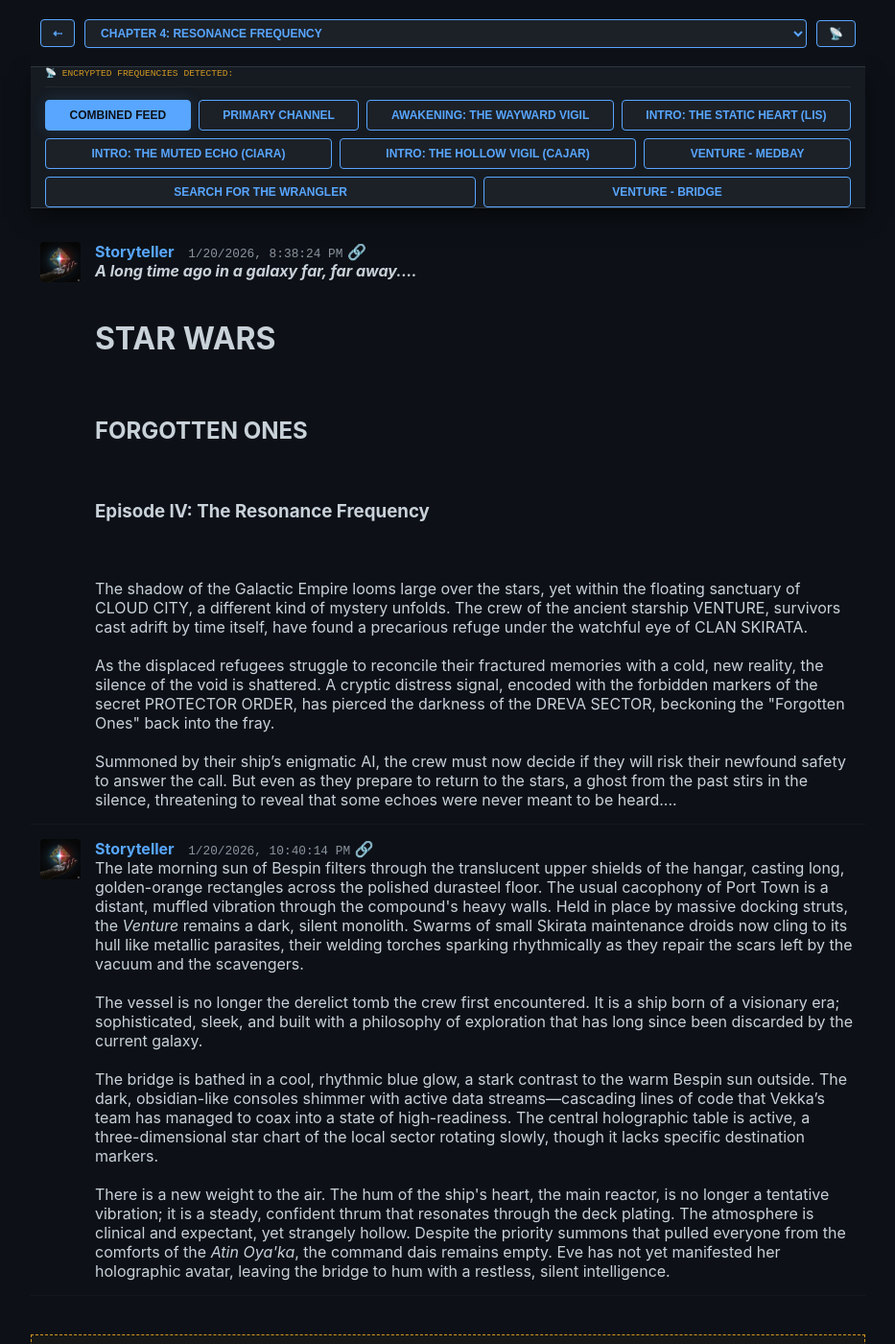
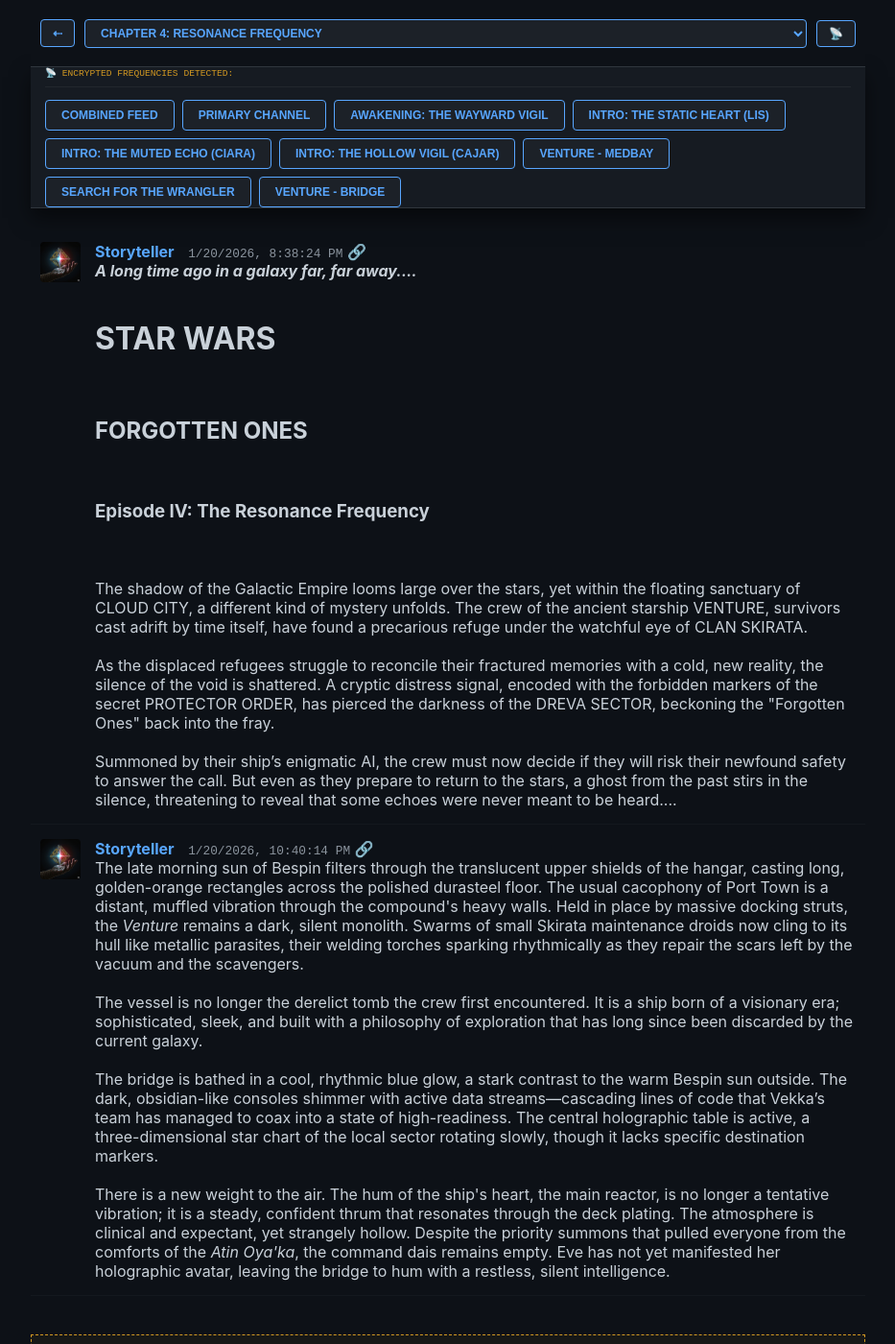
Before and after one commit to alicia86/SW_ForgottenOnes, a Jekyll site: the page built from logs.md, in a window 1280 px wide and 1400 px high. Shown: the whole window at 96% size, without its empty margins (173-1106 px from the left). Built offline with Jekyll 4.4.1, drawn with Linux system fonts in a browser that asks for light colours; some of the changed text lies outside the part shown.

Commit message:
complete overhaul of json-viewer and logs.md

```diff
--- a/_layouts/json-viewer.html
+++ b/_layouts/json-viewer.html
@@ -2,24 +2,29 @@
 layout: default
 ---
 <style>
+    /* 1. CONTAINER & STICKY STABILIZATION */
     .log-container-json {
         width: 100%;
         max-width: 900px;
         margin: 0 auto;
         padding-top: 20px;
+        /* REQUIRED: Sticky items fail if overflow is hidden here */
+        overflow: visible !important;
     }
-    /* --- SECONDARY STICKY BAR (Frequency Switcher) --- */
+
+    /* 2. SECONDARY STICKY BAR (Frequency Switcher) */
     .frequency-nav-bar {
         position: -webkit-sticky;
         position: sticky;
-        top: var(--header-height); /* Sticks flush under Frozen Nav */
+        top: var(--header-height); /* Pins flush under Frozen Nav */
         z-index: 4500;
         background: var(--panel-bg);
         border-bottom: 1px solid var(--gh-border);
         padding: 12px 0;
-        display: none; /* Controlled by JS */
+        display: none; /* Controlled by JS buildFrequencyBar */
         box-shadow: 0 10px 20px rgba(0,0,0,0.5);
     }
+
     .freq-container {
         display: flex;
         flex-wrap: wrap;
@@ -40,29 +45,39 @@
         border-bottom: 1px solid rgba(255,255,255,0.05);
         margin-bottom: 5px;
     }
-    .freq-btn {
-        flex: 1 1 auto;
-        min-width: 120px;
-        justify-content: center;
+
+    /* 3. MESSAGE FEED STYLING */
+    .message-group {
+        display: flex;
+        padding: 15px 10px;
+        border-bottom: 1px solid rgba(48, 54, 61, 0.2);
+        transition: background 0.3s;
     }
 
-    .freq-btn.active {
-        background: var(--sw-blue) !important;
-        color: #0d1117 !important;
-        box-shadow: 0 0 15px var(--sw-glow);
+    .avatar-container {
+        width: 42px;
+        height: 42px;
+        margin-right: 15px;
+        flex-shrink: 0;
+        background: #1c2128;
+        border-radius: 4px;
+        overflow: hidden;
     }
 
-    /* --- MESSAGE FEED LAYOUT --- */
-    .message-group { display: flex; padding: 15px 10px; border-bottom: 1px solid rgba(48, 54, 61, 0.2); transition: background 0.3s; }
+    .avatar {
+        width: 100%;
+        height: 100%;
+        object-fit: cover;
+        opacity: 0;
+        transition: opacity 0.3s;
+    }
 
-    .avatar-container { width: 42px; height: 42px; margin-right: 15px; flex-shrink: 0; background: #1c2128; border-radius: 4px; overflow: hidden; }
-    .avatar { width: 100%; height: 100%; object-fit: cover; opacity: 0; transition: opacity 0.3s; }
     .avatar.loaded { opacity: 1; }
 
     .msg-body { flex-grow: 1; min-width: 0; }
     .username { color: var(--sw-blue); font-weight: bold; margin-right: 10px; }
 
-    /* Frequency Shift Dividers */
+    /* 4. TRANSITIONS & HIGHLIGHTS */
     .channel-transition {
         display: flex; align-items: center; justify-content: center;
         margin: 40px 0 20px; padding: 15px;
@@ -70,19 +85,18 @@
         color: var(--sw-blue); font-family: monospace; font-size: 0.75rem;
         letter-spacing: 2px; text-transform: uppercase; cursor: pointer;
     }
-    .channel-transition:hover { background: rgba(88,166,255,0.1); color: var(--sw-yellow); }
 
-    /* Highlights for Copied Links */
     .message-group:target, .highlight-flash {
         background: rgba(210, 153, 34, 0.15) !important;
         border-left: 3px solid var(--sw-yellow);
     }
 
+    /* 5. MOBILE OVERRIDES */
     @media (max-width: 600px) {
         .log-container-json { padding: 5px; }
         .username { font-size: 0.95rem; }
         .timestamp { font-size: 0.7rem; display: block; margin-top: 2px; }
-        .frequency-nav-bar { top: var(--header-height); } /* Maintain stickiness */
+        .frequency-nav-bar { top: var(--header-height); }
     }
 </style>
 
@@ -99,8 +113,7 @@
 </header>
 
 <div id="frequency-selector" class="frequency-nav-bar">
-    <div class="freq-container" id="freq-buttons-target">
-        </div>
+    <div class="freq-container" id="freq-buttons-target"></div>
 </div>
 
 <div class="log-container-json">
@@ -129,55 +145,53 @@
                 picker.appendChild(opt);
             });
 
-            // Auto-load the first (latest) entry in the manifest
             if (manifest.length > 0) {
                 loadChapter(manifest[0].file);
             }
         } catch (e) {
-            console.error("Manifest failed to load", e);
+            document.getElementById('viewer-output').innerHTML = `<b style="color:red">COMMS ERROR: ${e.message}</b>`;
         }
     }
 
-    // Run on load
-    window.onload = init;
-
+    /**
+     * CHAPTER LOADING: Fetch individual JSON transmission
+     */
     async function loadChapter(jsonFile) {
         if (!jsonFile) return;
         const output = document.getElementById('viewer-output');
-        output.innerHTML = "<em>Opening Comms Frequency...</em>";
+        output.innerHTML = "<em>Decrypting Data Stream...</em>";
 
         try {
             const response = await fetch("{{ '/Chapter_Logs/JSON/' | relative_url }}" + jsonFile);
             const data = await response.json();
             fullData = Array.isArray(data) ? data : (data.messages || []);
 
-            // 1. DEEP PRE-SCAN: Identify Main Channel vs Threads
+            // Pre-scan for Thread Names and Main Channel ID
             channelMap = {};
             let parentCounts = {};
-
             fullData.forEach(m => {
                 if (m.thread) {
-                    // Map the thread ID to its Name
                     channelMap[m.thread.id] = m.thread.name.toUpperCase();
-                    // Count occurrences of parent IDs to find the Master Channel
                     if (m.thread.parent_id) {
                         parentCounts[m.thread.parent_id] = (parentCounts[m.thread.parent_id] || 0) + 1;
                     }
                 }
             });
 
-            // The ID most frequently cited as a parent is our Main Channel
             mainChannelId = Object.keys(parentCounts).reduce((a, b) => parentCounts[a] > parentCounts[b] ? a : b, null);
-
-            // Fallback: If no threads exist, the only channel present is the main one
             if (!mainChannelId && fullData.length > 0) mainChannelId = fullData[0].channel_id;
 
             buildFrequencyBar();
             renderFeed('all');
+            window.scrollTo(0, 0);
         } catch (err) {
-            output.innerHTML = `<b style="color:red">COMMS ERROR: ${err.message}</b>`;
+            output.innerHTML = `<b style="color:red">DATA CORRUPTION: ${err.message}</b>`;
         }
     }
+
+    /**
+     * FEED RENDERING: Handle Markdown, Avatars, and Shifting
+     */
     function renderFeed(filterId) {
         const output = document.getElementById('viewer-output');
         output.innerHTML = "";
@@ -187,38 +201,32 @@
             btn.classList.toggle('active', btn.getAttribute('data-id') === filterId);
         });
 
-        // Filter logic: 'all' shows everything, otherwise show specific channel or thread
         const messages = filterId === 'all' ? fullData : fullData.filter(m => m.channel_id === filterId || (m.thread && m.thread.id === filterId));
 
         messages.forEach(msg => {
             const isThreadStarter = (msg.thread && msg.channel_id === mainChannelId);
-            const actualChannel = (msg.thread && msg.channel_id === mainChannelId) ? msg.thread.id : msg.channel_id;
+            const actualChannel = isThreadStarter ? msg.thread.id : msg.channel_id;
 
-            // 2. SMART FREQUENCY SHIFT (Combined Feed Only)
-            // We shift if the channel changes, but NOT if it's a thread starter message
+            // Frequency Shift Marker
             if (filterId === 'all' && lastChannelId !== null && actualChannel !== lastChannelId && !isThreadStarter) {
-                const shiftName = channelMap[actualChannel] || "MAIN CHANNEL";
+                const shiftName = channelMap[actualChannel] || "PRIMARY FREQUENCY";
                 const transition = document.createElement('div');
                 transition.className = 'channel-transition';
                 transition.innerHTML = `📡 FREQUENCY SHIFT >> ${shiftName}`;
                 transition.onclick = () => renderFeed(actualChannel);
                 output.appendChild(transition);
             }
-
-            // Don't count thread starters as a "shift" yet, wait for the actual thread messages
             if (!isThreadStarter) lastChannelId = actualChannel;
 
-            // 3. RENDER THREAD STARTER AS DIVIDER
+            // Thread Creation Divider
             if (isThreadStarter) {
                 const div = document.createElement('div');
                 div.className = 'channel-transition';
-                div.style.background = "rgba(210, 153, 34, 0.05)";
-                div.style.borderColor = "var(--sw-yellow)";
-                div.style.color = "var(--sw-yellow)";
-                div.innerHTML = `📂 THREAD CREATED: ${msg.thread.name} (OPEN)`;
+                div.style.cssText = "background:rgba(210,153,34,0.05); border-color:var(--sw-yellow); color:var(--sw-yellow);";
+                div.innerHTML = `📂 NEW ENCRYPTED CHANNEL: ${msg.thread.name} (OPEN)`;
                 div.onclick = () => renderFeed(msg.thread.id);
                 output.appendChild(div);
-                return; // Don't render the raw JSON text for the starter message
+                return;
             }
 
             const group = document.createElement('div');
@@ -335,9 +308,7 @@
         const uniqueChannels = [...new Set(fullData.map(m => m.channel_id))];
 
         if (uniqueChannels.length <= 1) {
-            bar.style.display = 'none';
-            toggleBtn.style.display = 'none';
-            return;
+            bar.style.display = 'none'; toggleBtn.style.display = 'none'; return;
         }
 
         toggleBtn.style.display = 'block';
@@ -345,13 +316,44 @@
 
         let html = `<div class="comms-status">📡 Encrypted Frequencies Detected:</div>`;
         html += `<button class="freq-btn active" data-id="all" onclick="renderFeed('all')">COMBINED FEED</button>`;
-
         uniqueChannels.forEach(id => {
-            const name = channelMap[id] || "PRIMARY CHANNEL";
-            html += `<button class="freq-btn" data-id="${id}" onclick="renderFeed('${id}')">${name}</button>`;
+            html += `<button class="freq-btn" data-id="${id}" onclick="renderFeed('${id}')">${channelMap[id] || "PRIMARY CHANNEL"}</button>`;
         });
         target.innerHTML = html;
     }
+
+    function silentLoadAvatars() {
+        document.querySelectorAll('.lazy-load').forEach(img => {
+            const realSrc = img.getAttribute('data-src');
+            const probe = new Image();
+            probe.src = realSrc;
+            probe.onload = () => { img.src = realSrc; img.classList.add('loaded'); };
+            probe.onerror = () => { img.src = DEFAULT_AVATAR; img.classList.add('loaded'); };
+        });
+    }
+
+    function jumpToMessage(msgId, chanId) {
+        renderFeed('all');
+        setTimeout(() => {
+            const target = document.getElementById(`msg-${msgId}`);
+            if (target) {
+                target.scrollIntoView({ behavior: 'smooth', block: 'center' });
+                target.classList.add('highlight-flash');
+                setTimeout(() => target.classList.remove('highlight-flash'), 2000);
+            }
+        }, 100);
+    }
+
+    function copyMsgLink(e, id) {
+        e.preventDefault();
+        const url = window.location.origin + window.location.pathname + "#msg-" + id;
+        navigator.clipboard.writeText(url).then(() => {
+            const el = document.getElementById("msg-" + id);
+            el.classList.add('highlight-flash');
+            setTimeout(() => el.classList.remove('highlight-flash'), 1000);
+        });
+    }
+
+    // Fire it up
+    document.addEventListener("DOMContentLoaded", init);
 </script>
-</body>
-</html>
--- a/logs.md
+++ b/logs.md
@@ -1,30 +1,4 @@
 ---
 layout: json-viewer
-title: Chapter Logs
+title: Mission Logs
 ---
-
-<script>
-document.addEventListener("DOMContentLoaded", function() {
-    const picker = document.getElementById('chapter-picker');
-
-    // 1. Gather logs from Jekyll's static files
-    const logs = [
-      {% assign json_logs = site.static_files | where_exp: "file", "file.path contains 'Chapter_Logs/JSON/'" %}
-      {% for file in json_logs %}
-        { "name": "{{ file.name }}", "base": "{{ file.basename }}" }{% unless forloop.last %},{% endunless %}
-      {% endfor %}
-    ];
-
-    // 2. Sort them (Chapter 4 should be above Chapter 1)
-    logs.sort((a, b) => b.base.localeCompare(a.base));
-
-    // 3. Set the picker to the latest log and trigger the load
-    if (logs.length > 0 && picker) {
-        picker.value = logs[0].name;
-        // Small timeout ensures the layout's JS has initialized
-        setTimeout(() => {
-            window.loadChapter(logs[0].name);
-        }, 100);
-    }
-});
-</script>
```
Also changed, not shown: other parts of _layouts/json-viewer.html (+16 -48 lines).
